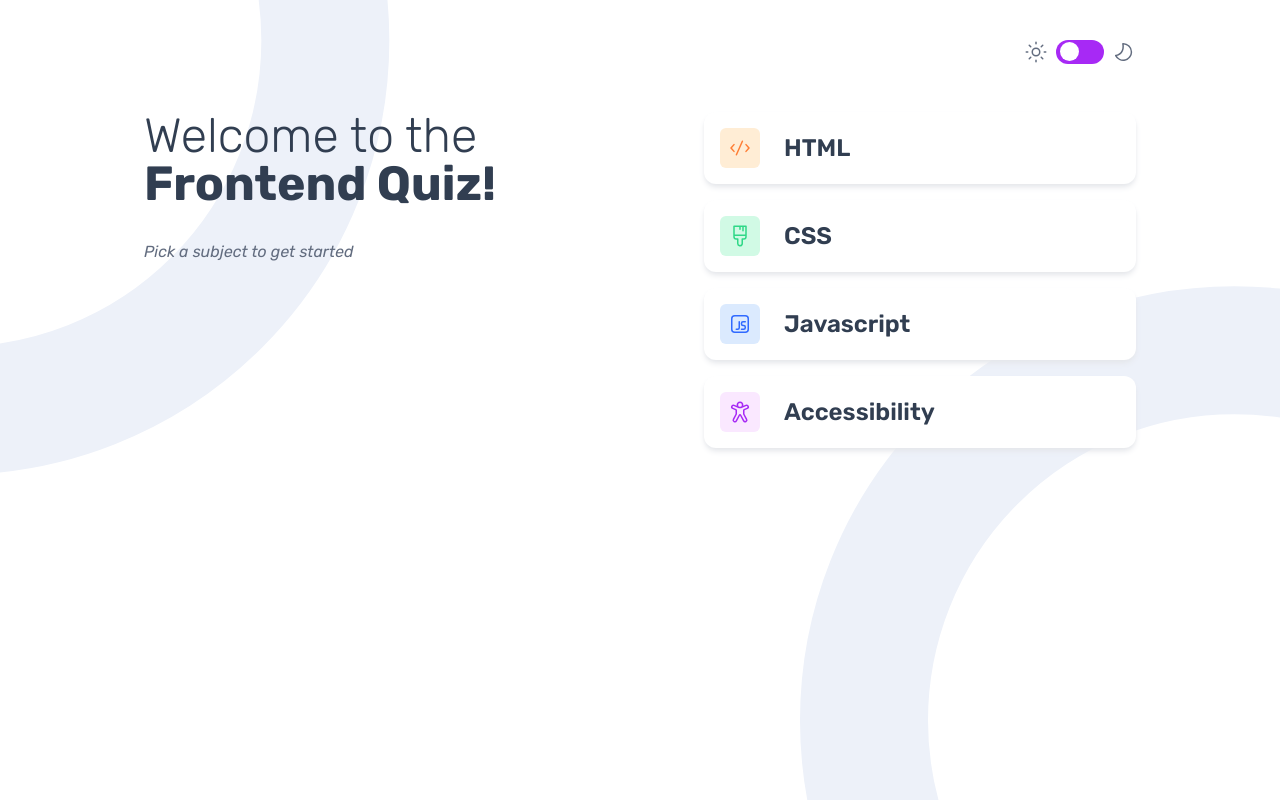
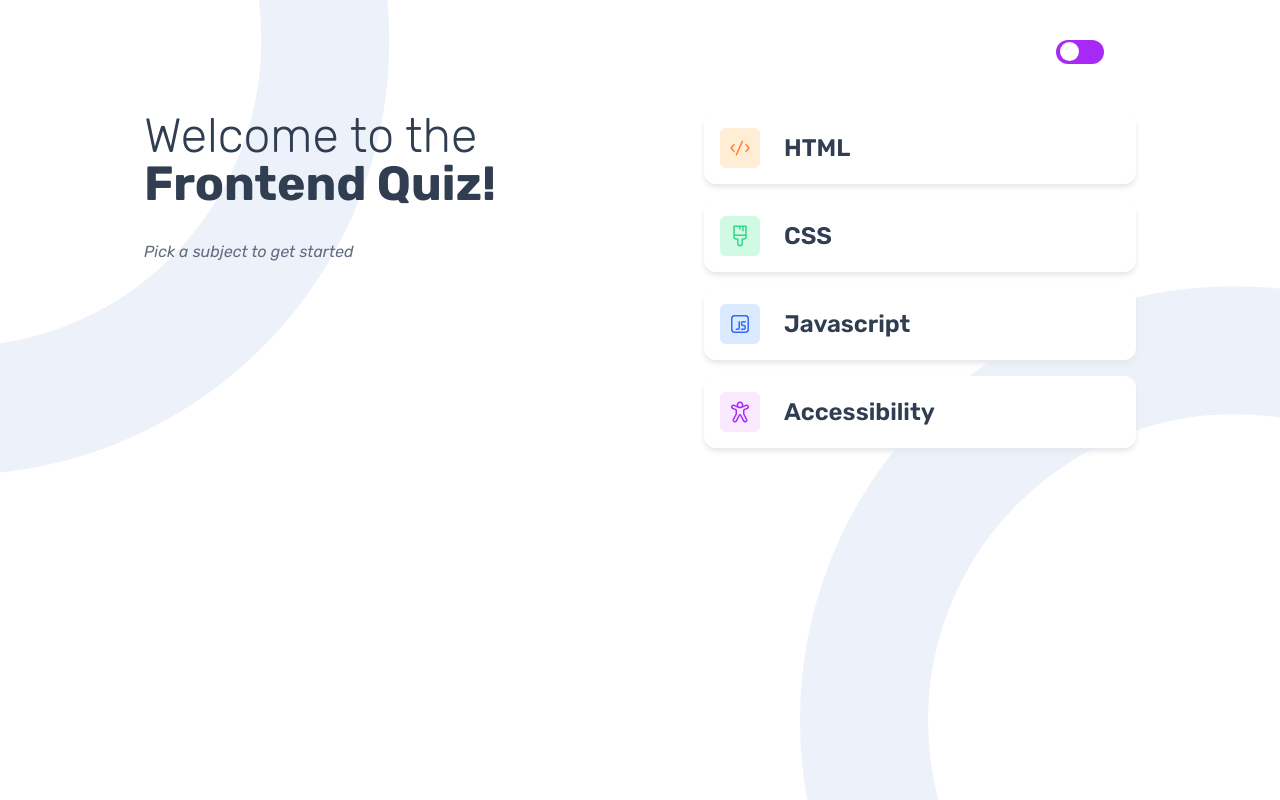
Before and after one commit to duncan-chege/frontend-quiz, a Next.js app: page / in a window 1280 px wide. Built offline with nearby package versions, Linux system fonts and the light colour scheme.

Commit message:
modify my useEffect to check both "dark" and "light" modes

```diff
--- a/components/ThemeToggle.tsx
+++ b/components/ThemeToggle.tsx
@@ -2,7 +2,10 @@
 
 import Image from "next/image";
 import moonIcon from "@/public/icon-moon-dark.svg";
-import sunIcon from "@/public/icon-sun-dark.svg";
+import sunDarkIcon from "@/public/icon-sun-dark.svg";
+import sunLightIcon from "@/public/icon-sun-light.svg";
+import moonDarkIcon from "@/public/icon-moon-dark.svg";
+import moonLightIcon from "@/public/icon-moon-light.svg";
 import { useEffect, useState } from "react";
 
 export default function ThemeToggle() {
@@ -13,6 +16,8 @@ export default function ThemeToggle() {
     const theme = localStorage.getItem("theme");
     if (theme === "dark") {
       setDarkMode(true);
+    } else if (theme === "light") {
+      setDarkMode(false);
     }
   }, []);
 
@@ -29,15 +34,27 @@ export default function ThemeToggle() {
 
   return (
     <>
-      <Image src={sunIcon} alt="the sun icon" />
+      {darkMode ? (
+        <Image src={sunLightIcon} alt="the light sun icon" />
+      ) : (
+        <Image src={sunDarkIcon} alt="the dark sun icon" />
+      )}
       <label
         htmlFor="check"
         className="flex bg-purple cursor-pointer relative w-12 h-6 rounded-full"
         onClick={() => setDarkMode(!darkMode)}>
         <input type="checkbox" id="check" className="sr-only peer" />
-        <span className="w-2/5 h-4/5 bg-white absolute rounded-full left-1 top-[2px] peer-checked:bg-white peer-checked:left-6 transition-all duration-500"></span>
+        <span
+          className={`${
+            darkMode ? "peer-checked:left-6" : ""
+          } w-2/5 h-4/5 bg-white absolute rounded-full left-1 top-[2px]
+         peer-checked:bg-white transition-all duration-500`}></span>
       </label>
-      <Image src={moonIcon} alt="the moon icon" />
+      {darkMode ? (
+        <Image src={moonLightIcon} alt="the light moon icon" />
+      ) : (
+        <Image src={moonDarkIcon} alt="the dark moon icon" />
+      )}
     </>
   );
 }
```
